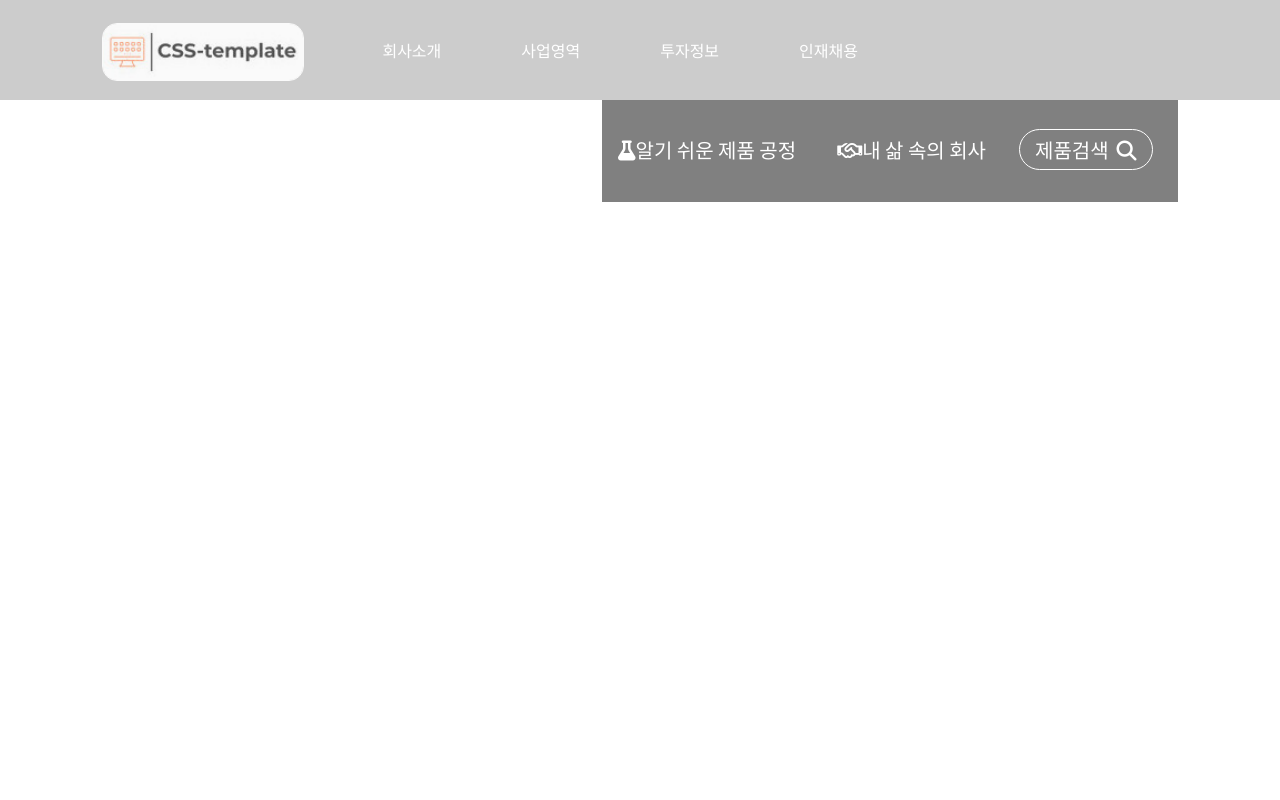
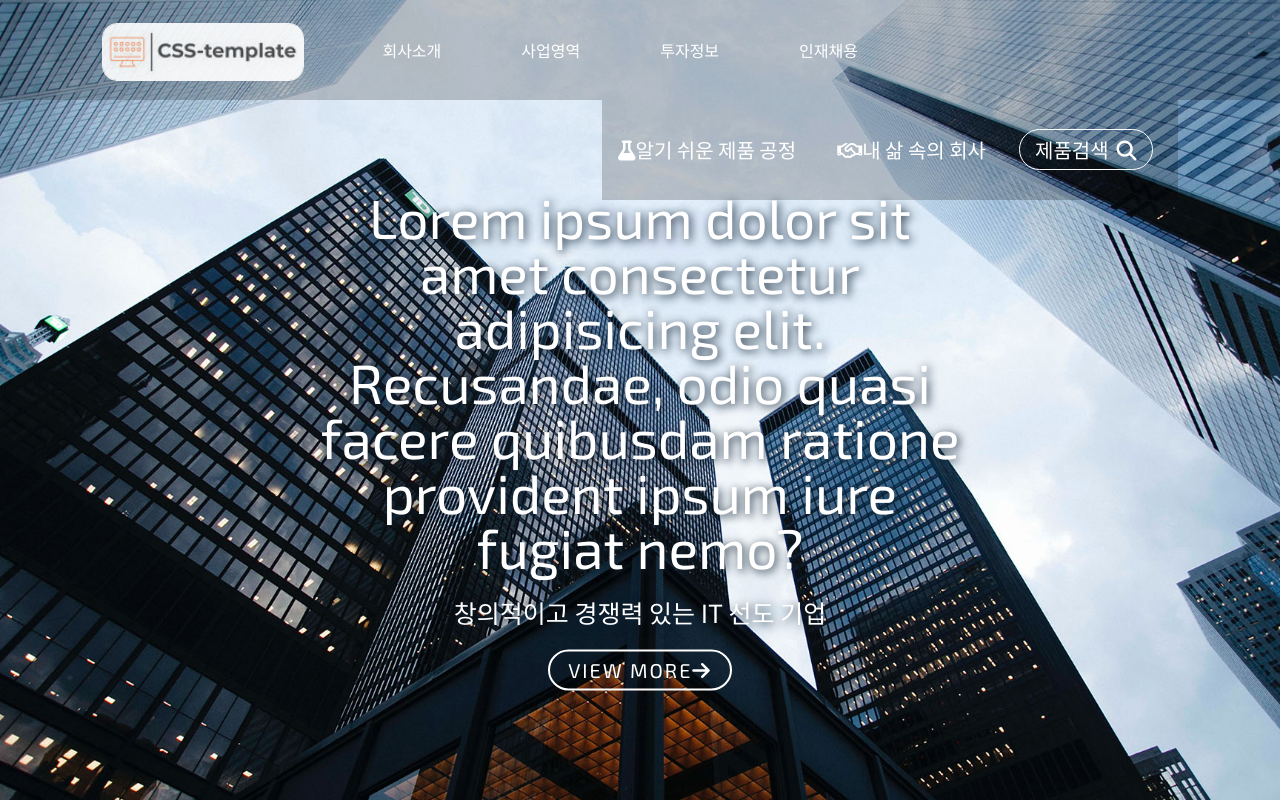
Before and after one commit to si-cpu/Css_template_company2409, a plain HTML site: page index.html in a window 1280 px wide. Drawn offline with nearby package versions, Linux system fonts and the light colour scheme.

Commit message:
섹션완료

```diff
--- a/index.html
+++ b/index.html
@@ -35,6 +35,17 @@
           </nav>
         </div>
       </header>
+      <!-- end header -->
+       <section class="main">
+        <div class="main-title">
+          <h2 class="en">
+    Lorem ipsum dolor sit amet consectetur adipisicing elit. Recusandae,
+    odio quasi facere quibusdam ratione provident ipsum iure fugiat nemo?
+          </h2>
+          <p>창의적이고 경쟁력 있는 IT 선도 기업</p>
+          <a href="#" class="view en">VIEW MORE<i class="fa-solid fa-arrow-right"></i></a>
+        </div>
+       </section>
     </div>
   </body>
 </html>
--- a/main.css
+++ b/main.css
@@ -7,7 +7,9 @@ a {
     color: inherit;
     text-decoration: none;
 }
-button, input {
+
+button,
+input {
     outline: none;
     border: none;
     color: inherit;
@@ -19,13 +21,14 @@ button, input {
     display: block;
     clear: both;
 }
+
 body {
     font-size: 14px;
     font-family: 'Noto Sans KR', sans-serif;
 }
 
 .en {
-   font-family: 'Exo 2', sans-serif;
+    font-family: 'Exo 2', sans-serif;
 }
 
 
@@ -89,29 +92,105 @@ header .inner-header .gnb li a:hover {
 }
 
 header .inner-header .tnb {
-    background: gray;
+    background: rgba(0, 0, 0, 0.2);
+    height: 100px;
+    line-height: 100px;
     float: right;
 }
 
 header .inner-header .tnb li {
     margin-right: 25px;
 }
+
 header .inner-header .tnb li:first-child i,
-header .inner-header .tnb li:nth-child(2) i{
+header .inner-header .tnb li:nth-child(2) i {
     margin-left: 8px;
     font-size: 20px;
 }
-header .inner-header .tnb li :last-child{
+
+header .inner-header .tnb li :last-child {
     margin-left: 8px;
     font-size: 20px;
 }
+
 header .inner-header .tnb li:last-child a {
     border: 1px solid white;
     border-radius: 30px;
     padding: 5px 15px;
 }
 
-header .inner-header .tnb li:last-child a:hover{
+header .inner-header .tnb li:last-child a:hover {
     background: white;
     color: tomato;
 }
+
+/* -----------------------색션부분입니다.--------------------------- */
+
+section.main {
+    background: url(./asset/img/vis_4.jpg) no-repeat center / cover fixed;
+    height: 100vh;
+    position: relative;
+}
+
+section.main .main-title {
+    position: absolute;
+    top: 55%;
+    left: 50%;
+    transform: translate(-50%, -50%);
+
+    color: #fff;
+    text-align: center;
+    text-shadow: 2px 2px 10px #123;
+    animation: uprise 1s ;
+}
+
+@keyframes uprise {
+    from {
+        opacity: 0;
+        top: 60%;
+    }
+
+    to {
+        opacity: 1;
+        top: 50%;
+
+    }
+}
+
+section.main .main-title{
+    font-size: 55px;
+}
+section.main .main-title p{
+    font-size: 25px;
+    margin: 25px 0;
+}
+section.main .main-title .view{
+    font-size: 20px;
+    letter-spacing: 2px;
+
+    display: block;
+    width: 180px;
+    margin: 0 auto;
+    border: 2px solid #fff;
+    border-radius: 40px;
+    padding: 8px 0;
+
+    position: relative;
+    overflow: hidden;
+
+}
+
+section.main .main-title .view::after{
+    content: '';
+    width: 0%;
+    height: 100%;
+    background: rgba(255, 255, 255, 0.4);
+    position: absolute;
+    top: 0;
+    left: 0;
+    transition: 0.3s;
+}
+
+section.main .main-title .view:hover::after{
+    width: 100%;
+}
```
